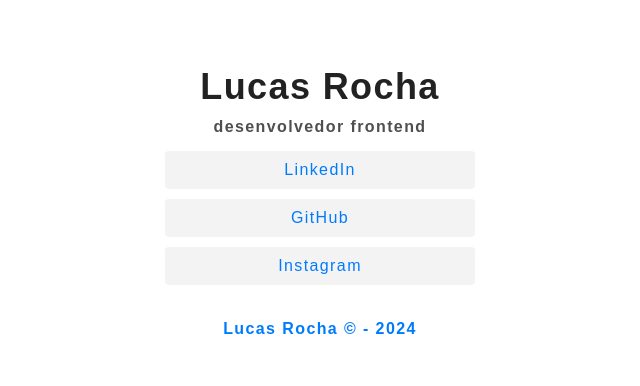
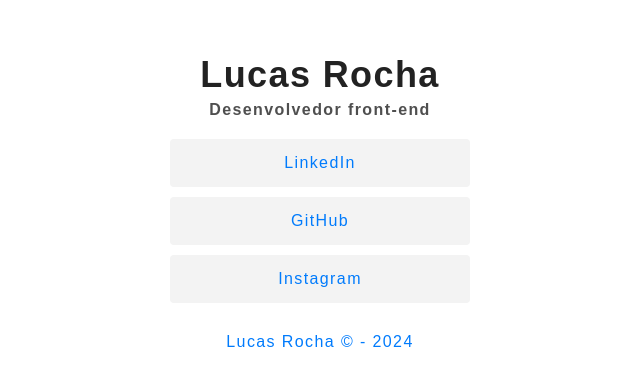
Before and after one commit to lucasrochabz/pagina-de-links, a plain HTML site: page index.html in a window 1280 px wide. Shown: the part 198-584 px from the top of the page, without its empty margins (320-960 px from the left). Drawn offline with Linux system fonts and the light colour scheme.

Commit message:
Refatorando

```diff
--- a/css/style.css
+++ b/css/style.css
@@ -15,39 +15,37 @@
 }
 
 .container {
-  width: 320px;
+  min-width: 320px;
+}
+
+.header {
+  margin-bottom: 20px;
 }
 
 .titulo {
   color: #222222;
   font-size: 2.25em;
-  margin-bottom: 10px;
+  margin-bottom: 5px;
 }
 
 .subtitulo {
   color: #4f4f4f;
   font-size: 1em;
+}
+
+.lista li {
+  list-style: none;
   margin-bottom: 10px;
 }
 
-.lista ul {
-  margin-top: 10px;
-}
-
-.lista li {
-  padding: 5px;
-  list-style: none;
-}
-
 .lista a {
-
+  background-color: #f3f3f3;
+  color: #007bfc;
   display: block;
-  padding: 10px 0;
-  background-color: #f3f3f3;
+  padding: 15px 0;
   text-decoration: none;
-  color: #007bfc;
   border-radius: 4px;
-  /* border-left: 4px solid #007bfc; */
+  margin: 0px 10px;
 }
 
 .lista a:hover {
@@ -55,7 +53,6 @@
 }
 
 .copy {
+  color: #007bfc;
   margin-top: 30px;
-  color: #007bfc;
-  font-weight: bold;
 }
--- a/index.html
+++ b/index.html
@@ -8,8 +8,11 @@
 </head>
 <body>
   <section class="container">
-    <h1 class="titulo">Lucas Rocha</h1>
-    <h2 class="subtitulo">desenvolvedor frontend</h2>
+    <header class="header">
+      <h1 class="titulo">Lucas Rocha</h1>
+      <h2 class="subtitulo">Desenvolvedor front-end</h2>
+    </header>
+
     <nav>
       <ul class="lista">
         <li>
```
